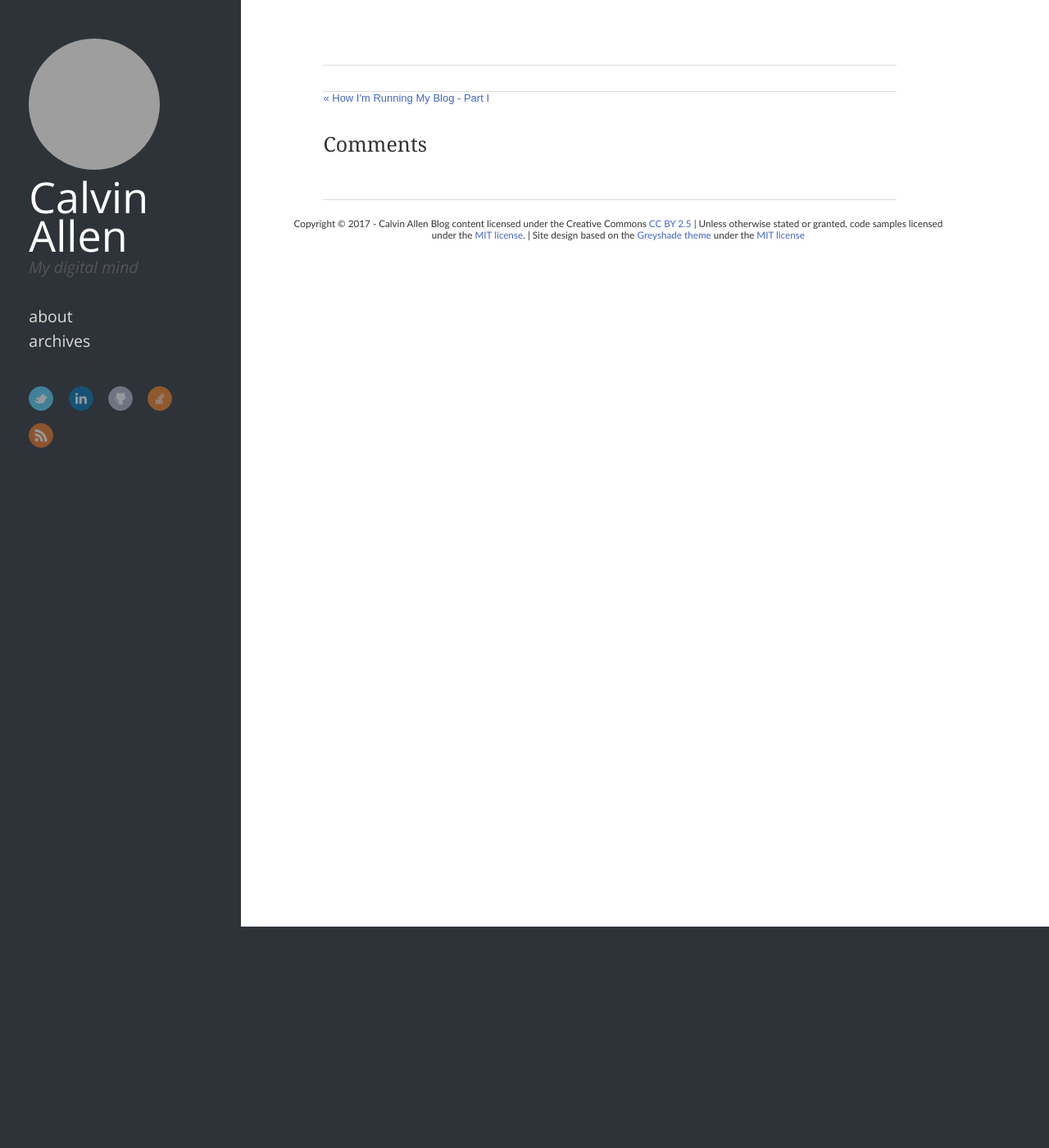
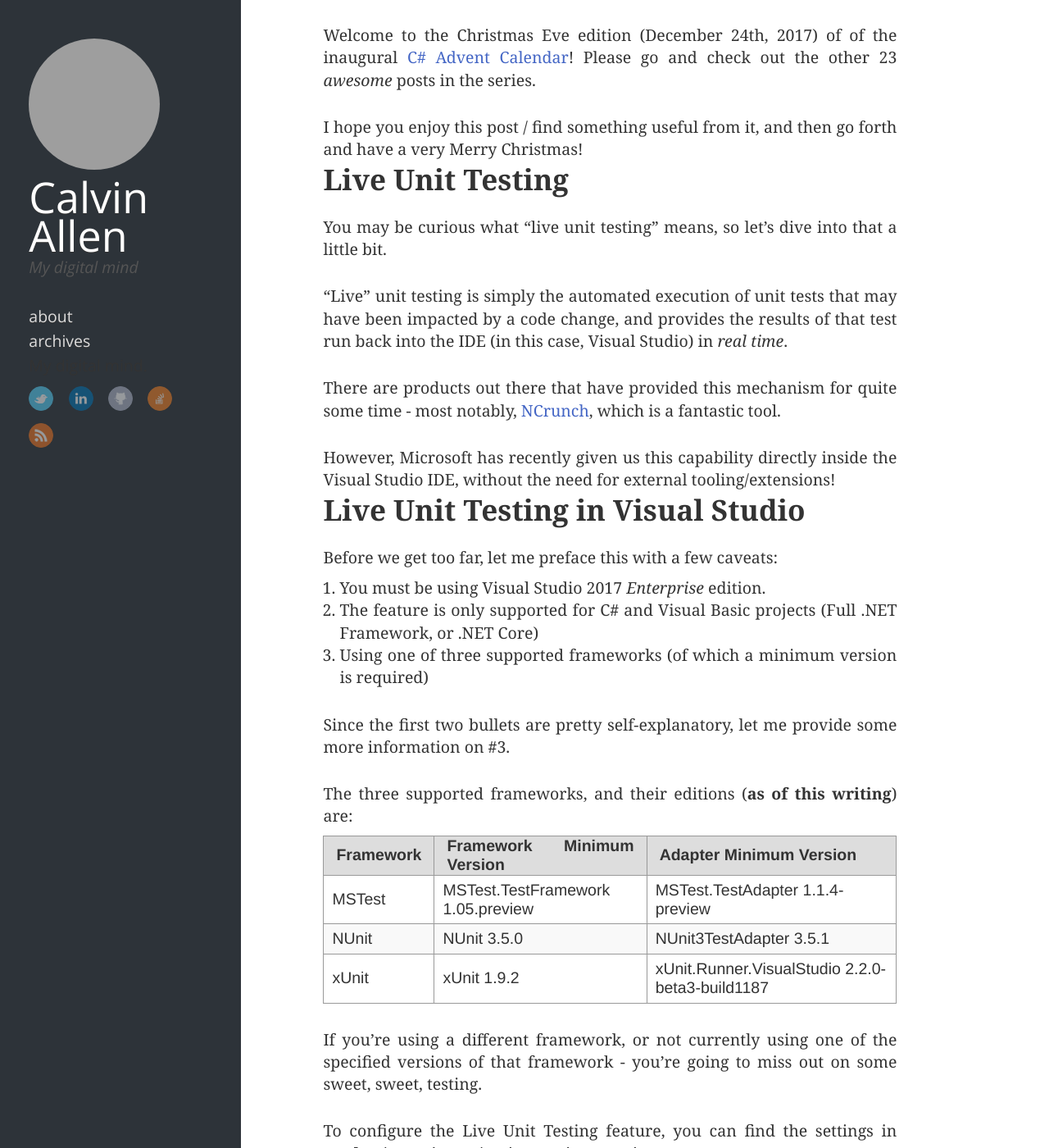
Before and after one commit to datpth19/calvinallen.net, a Jekyll site: the page built from _posts/2017/2017-12-24-live-unit-testing-in-visual-studio-2017.md, in a window 1280 px wide and 1400 px high, scrolled down 270 px. Shown: the whole window at 82% size. Built offline with Jekyll 4.4.1, drawn with Linux system fonts in a browser that asks for light colours; nearby versions of some CDN libraries; comment, search, counter and statistics services are not loaded; some of the changed text lies outside the part shown; grey boxes are pictures that could not be loaded.

Commit message:
December 24th Post for C# Advent

```diff
--- a/_posts/2017/2017-12-24-live-unit-testing-in-visual-studio-2017.md
+++ b/_posts/2017/2017-12-24-live-unit-testing-in-visual-studio-2017.md
@@ -5,3 +5,75 @@
 comments: true
 categories: [lut, live unit testing, vs2017, visual studio 2017]
 ---
+
+Welcome to the Christmas Eve edition (December 24th, 2017) of of the inaugural [C# Advent Calendar](https://crosscuttingconcerns.com/The-First-C-Advent-Calendar)!  Please go and check out the other 23 *awesome* posts in the series.
+
+I hope you enjoy this post / find something useful from it, and then go forth and have a very Merry Christmas!
+
+# Live Unit Testing
+You may be curious what "live unit testing" means, so let's dive into that a little bit.
+
+"Live" unit testing is simply the automated execution of unit tests that may have been impacted by a code change, and provides the results of that test run
+back into the IDE (in this case, Visual Studio) in *real time*.
+
+There are products out there that have provided this mechanism for quite some time - most notably, [NCrunch](http://www.ncrunch.net/), which is a fantastic tool.
+
+However, Microsoft has recently given us this capability directly inside the Visual Studio IDE, without the need for external tooling/extensions!
+
+# Live Unit Testing in Visual Studio
+Before we get too far, let me preface this with a few caveats:
+
+1. You must be using Visual Studio 2017 *Enterprise* edition.
+2. The feature is only supported for C# and Visual Basic projects (Full .NET Framework, or .NET Core)
+3. Using one of three supported frameworks (of which a minimum version is required)
+
+Since the first two bullets are pretty self-explanatory, let me provide some more information on #3.
+
+The three supported frameworks, and their editions (**as of this writing**) are:
+
+|Framework|Framework Minimum Version        |Adapter Minimum Version                        |
+|---------|---------------------------------|-----------------------------------------------|
+|MSTest   |MSTest.TestFramework 1.05.preview|MSTest.TestAdapter 1.1.4-preview               |
+|NUnit    |NUnit 3.5.0                      |NUnit3TestAdapter 3.5.1                        |
+|xUnit|xUnit 1.9.2                      |xUnit.Runner.VisualStudio 2.2.0-beta3-build1187|
+
+If you're using a different framework, or not currently using one of the specified versions of that framework - you're going to miss out on some sweet, sweet, testing.
+
+To configure the Live Unit Testing feature, you can find the settings in `Tools | Options | Live Unit Testing`:
+
+![Live Unit Testing Settings Dialog](../../Images/2017/live-unit-testing-in-visual-studio-2017/lut-configuration.png)
+
+The new Microsoft docs platform has a great entry describing each of the settings on this dialog, which you can find at https://docs.microsoft.com/en-us/visualstudio/test/live-unit-testing
+
+# Example Time!
+
+In this first screenshot, I have a very simple extension setup to convert a string to a possible boolean.  However, take note of the blue lines to the left of each line of code.
+
+![Code with no tests](../../Images/2017/live-unit-testing-in-visual-studio-2017/code-with-no-tests.png)
+
+The line tells us that it isn't covered by a corresponding unit test, so let's add one!
+
+Here you can see a very (very) simple test checking our "true" condition of our extension
+![Test is passing!](../../Images/2017/live-unit-testing-in-visual-studio-2017/passing-test.png)
+
+And, now that our test is executing, we can go back to our extension code, and see that Live Unit Testing is now marking the line of code as covered AND passing!
+![Sweet Code Coverage](../../Images/2017/live-unit-testing-in-visual-studio-2017/lut-shows-passing.png)
+
+Clicking the green check-mark will show you the test names of tests that execute that line of code:
+![Cool!](../../Images/2017/live-unit-testing-in-visual-studio-2017/hover-to-show-passing-details.png)
+
+If we introduce a test that fails (since a "false" string should return false), such as:
+![Uh oh](../../Images/2017/live-unit-testing-in-visual-studio-2017/failing-test.png)
+
+Back over to our actual code, we'll now see which lines of code are failing during that test:
+![Not good](../../Images/2017/live-unit-testing-in-visual-studio-2017/lut-shows-failing.png)
+
+And, clicking the red X will show you the test names of tests that are currently failing:
+![Ah, that's the one](../../Images/2017/live-unit-testing-in-visual-studio-2017/hover-to-show-failing-details.png)
+
+# Summary
+Testing your code is great, but seeing it happen in real-time is pretty darn sweet.  This feature is ever-evolving as well, as Microsoft has updated the feature a variety of times already since the initial release.  Keep up to date over at https://docs.microsoft.com/en-us/visualstudio/test/live-unit-testing (and for even more information that I didn't touch on - like test exclusions (an absolute necessity for integration tests))
+
+Check out the [2017 C# Advent](https://crosscuttingconcerns.com/The-First-C-Advent-Calendar) post for links to other great content!
+
+Thanks for reading!
```
Also changed, not shown: images/2017/live-unit-testing-in-visual-studio-2017/code-with-no-tests.png (added), images/2017/live-unit-testing-in-visual-studio-2017/failing-test.png (added), images/2017/live-unit-testing-in-visual-studio-2017/hover-to-show-failing-details.png (added), images/2017/live-unit-testing-in-visual-studio-2017/hover-to-show-passing-details.png (added), images/2017/live-unit-testing-in-visual-studio-2017/lut-configuration.png (added), images/2017/live-unit-testing-in-visual-studio-2017/lut-shows-failing.png (added), images/2017/live-unit-testing-in-visual-studio-2017/lut-shows-passing.png (added), images/2017/live-unit-testing-in-visual-studio-2017/passing-test.png (added).
